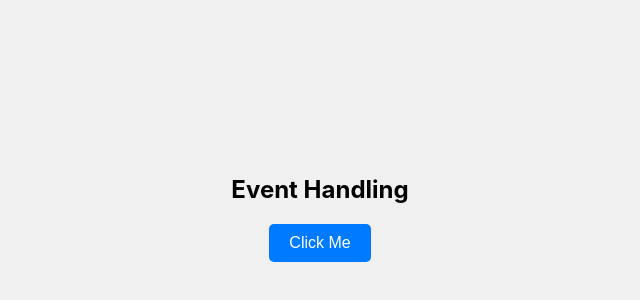
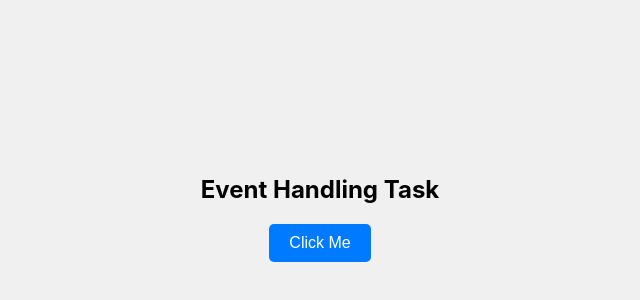
Before and after one commit to Boopalyash/reactjs, a React (Create React App) app: page / in a window 1280 px wide. Shown: the part 190-490 px from the top of the page, without its empty margins (320-960 px from the left). Built offline with nearby package versions, Linux system fonts and the light colour scheme.

Commit message:
changes task name

```diff
--- a/src/EvenHandling.js
+++ b/src/EvenHandling.js
@@ -25,7 +25,7 @@ const EventHandling = () => {
         backgroundColor: "#f0f0f0",
       }}
     >
-      <h1 style={{ fontSize: "24px", marginBottom: "20px" }}>Event Handling</h1>
+      <h1 style={{ fontSize: "24px", marginBottom: "20px" }}>Event Handling Task</h1>
       <button
         style={{
           padding: "10px 20px",
```
